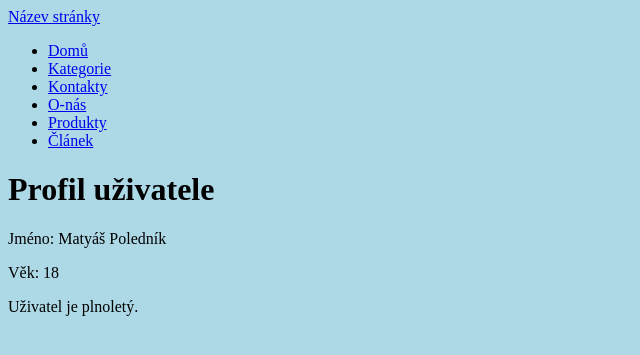
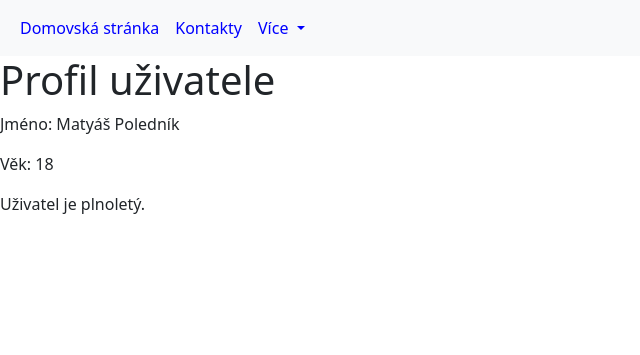
Before and after one commit to IT2-WA-2024-2025/flask-Matyas420, a Flask app: page / in a window 1280 px wide. Shown: the top 355 px of the page, without its empty margins (0-640 px from the left). Run offline with Flask 3, Linux system fonts and the light colour scheme.

Commit message:
navbar_a_něco_article

```diff
--- a/.github/main.py
+++ b/.github/main.py
@@ -35,21 +35,15 @@ def contact():
     return "Toto bude stránka s kontakty"
 
 #------- Article ----------
-
-article = [
-    {"title": "Jak začít s Pythonem", "date": "2025-03-31", "author": "Jan Novák"},
-    {"title": "Flask: Webový framework pro začátečníky", "date": "2025-03-30", "author": "Petr Svoboda"},
-    {"title": "Datové struktury v Pythonu", "date": "2025-03-29", "author": "Eva Dvořáková"}
-]
-
 @app.route("/article")
-def article():
-    return render_template('index.html', article=article)
+def clanek():
+    article = [
+    {"Název": "Jak začít s Pythonem", "date": "2025-03-31", "author": "Jan Novák"},
+    {"Název": "Flask: Webový framework pro začátečníky", "date": "2025-03-30", "author": "Petr Svoboda"},
+    {"Název": "Datové struktury v Pythonu", "date": "2025-03-29", "author": "Eva Dvořáková"}]
 
 
-@app.route("/article/<id>")
-def arctile(id):
-    return f"Zobrazí přesné informace o uživateli {id}"
+    return render_template('article.html', article=article)
 
 #----------- Profile -----------
 
--- a/.github/static/style.css
+++ b/.github/static/style.css
@@ -1,6 +1,3 @@
 body {
-    background-color:  lightblue;
+    background-color: lightblue;
 }
-.barva {
-    color: yellow;
-}
--- a/.github/templates/index.html
+++ b/.github/templates/index.html
@@ -5,21 +5,37 @@
      <meta name="viewport" content="width=device-width, initial-scale=1.0">
      <link rel="stylesheet"  href="/static/style.css">
      <title>Document</title>
+     <link href="https://cdn.jsdelivr.net/npm/bootstrap@5.3.3/dist/css/bootstrap.min.css" rel="stylesheet" integrity="sha384-QWTKZyjpPEjISv5WaRU9OFeRpok6YctnYmDr5pNlyT2bRjXh0JMhjY6hW+ALEwIH" crossorigin="anonymous">
  </head>
  <body>
-  <nav class="navbar navbar-inverse">
+  <nav class="navbar navbar-expand-lg bg-body-tertiary"style="background-color:white">
     <div class="container-fluid">
-      <div class="navbar-header">
-        <a class="navbar-brand" href="/">Název stránky</a>
+      <button class="navbar-toggler" type="button" data-bs-toggle="collapse" data-bs-target="#navbarSupportedContent" aria-controls="navbarSupportedContent" aria-expanded="false" aria-label="Toggle navigation">
+        <span class="navbar-toggler-icon"></span>
+      </button>
+      <div class="collapse navbar-collapse" id="navbarSupportedContent">
+        <ul class="navbar-nav me-auto mb-2 mb-lg-0">
+          <li class="nav-item">
+            <a class="nav-link active" aria-current="page" style="color:blue" href="/index.html">Domovská stránka</a>
+          </li>
+          <li class="nav-item">
+            <a class="nav-link" style="color:blue" href="/contact.html">Kontakty</a>
+          </li>
+          <li class="nav-item dropdown">
+            <a class="nav-link dropdown-toggle" href="#" role="button" data-bs-toggle="dropdown" style="color:blue" aria-expanded="false">
+              Více
+            </a>
+            <ul class="dropdown-menu">
+              <li><a class="dropdown-item" style="color:blue" href="/article.html">Články</a></li>
+              <li><a class="dropdown-item" style="color:blue" href="/product.html">Produkty</a></li>
+              <li><hr class="dropdown-divider"></li>
+              <li><a class="dropdown-item" style="color:blue" href="/about.html">O nás</a></li>
+            </ul>
+          </li>
+        </ul>
       </div>
-      <ul class="nav navbar-nav" class="barva">
-        <li class="active" class="barva"><a href="/">Domů</a></li>
-        <li><a href="/category">Kategorie</a></li>
-        <li><a href="/contact">Kontakty</a></li>
-        <li><a href="/about">O-nás</a></li>
-        <li><a href="/product">Produkty</a></li>
-        <li><a href="/article">Článek</a></li>
-      </ul>
+    </div>
+  </nav>
     </div>
   </nav>
   <h1>Profil uživatele</h1>
@@ -35,4 +51,5 @@
       <p>Uživatel je nezletilý.</p>
   {% endif %}
  </body>
+ <script src="https://cdn.jsdelivr.net/npm/bootstrap@5.3.3/dist/js/bootstrap.bundle.min.js" integrity="sha384-YvpcrYf0tY3lHB60NNkmXc5s9fDVZLESaAA55NDzOxhy9GkcIdslK1eN7N6jIeHz" crossorigin="anonymous"></script>
  </html>
```
Also changed, not shown: .github/templates/article.html (+10 -8 lines).
